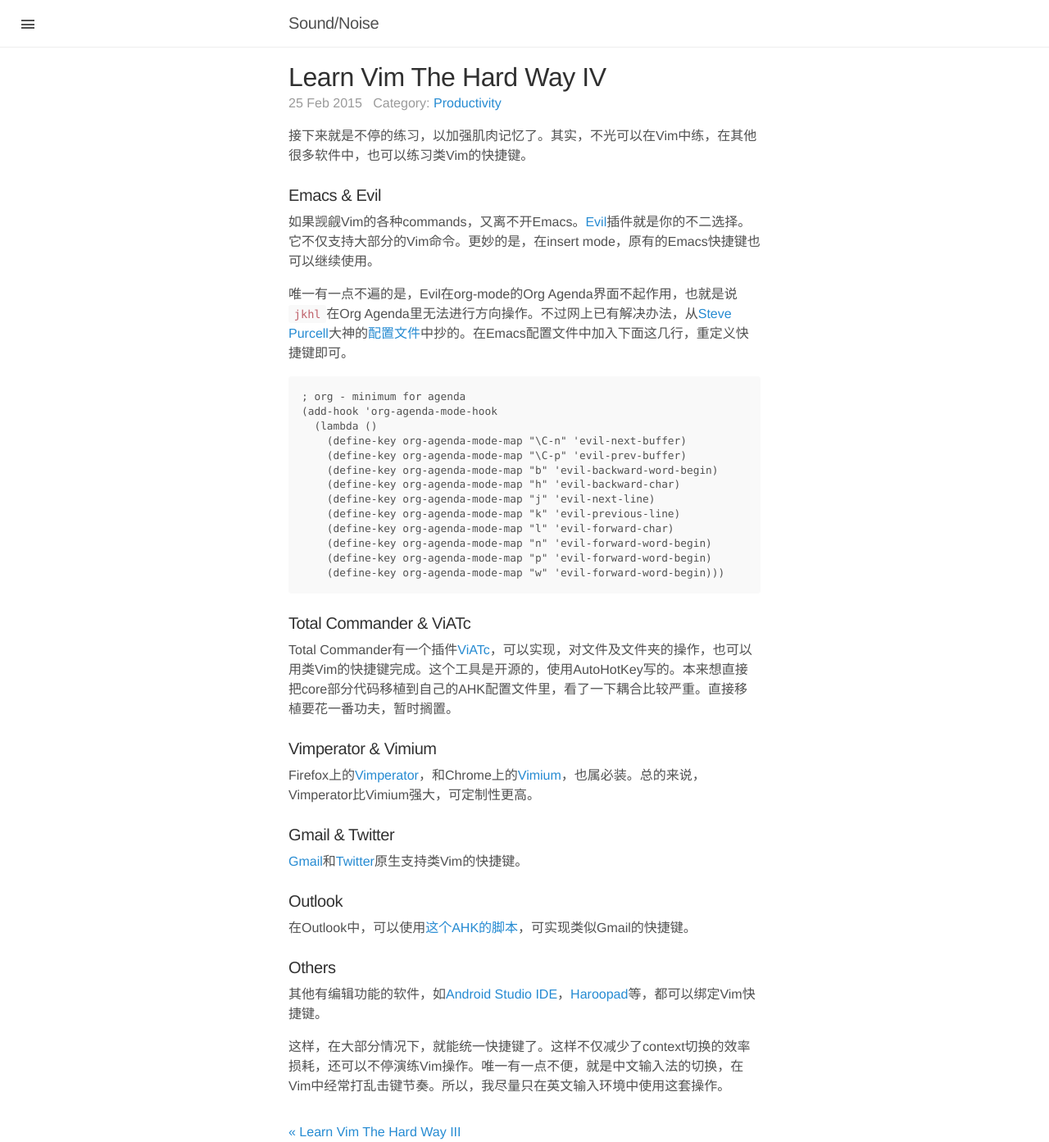
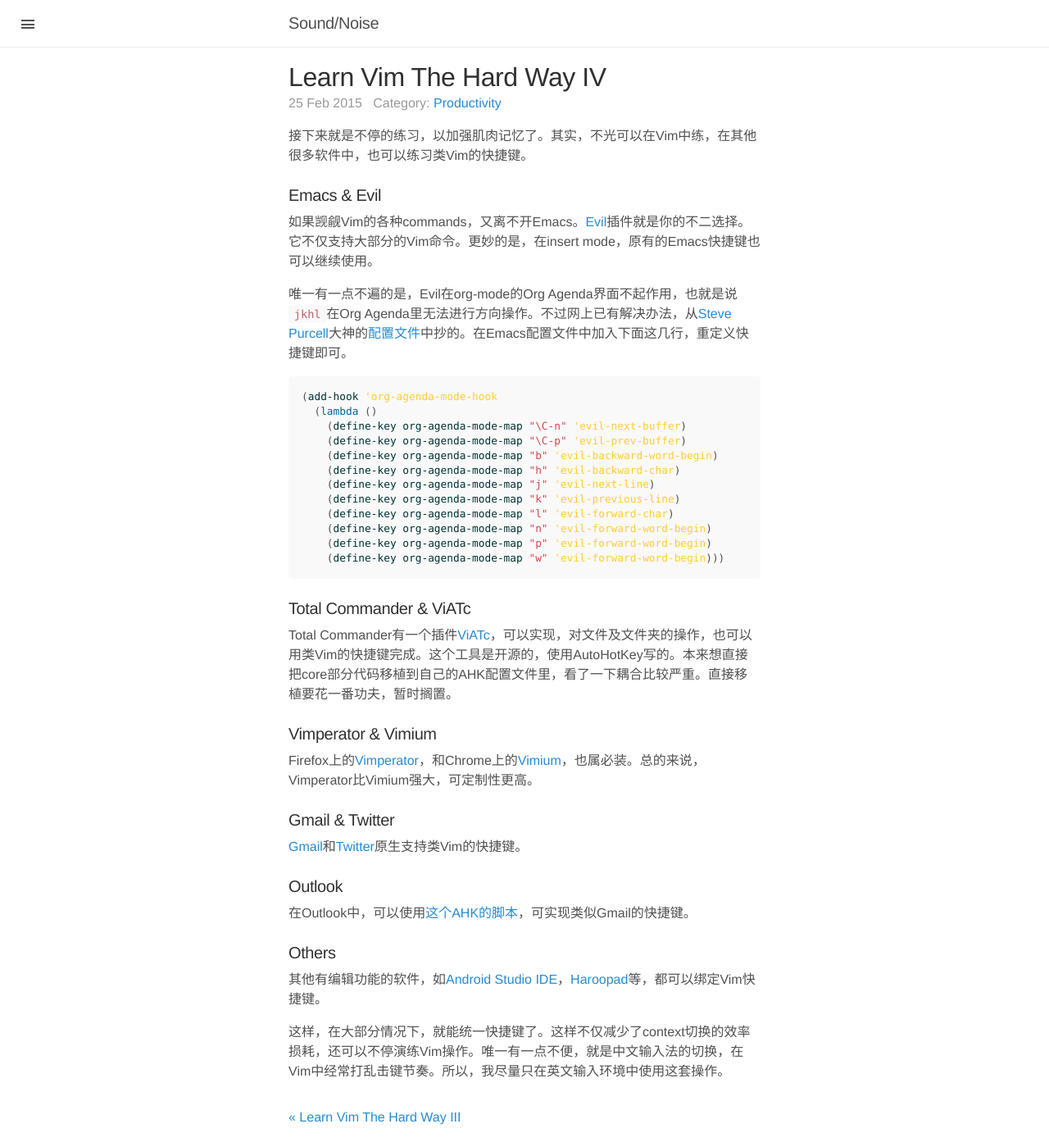
Before and after one commit to happybit/happybit.github.io, a Jekyll site: the page built from _posts/2015-02-25-learn-vim-the-hard-way-iv.markdown, in a window 1280 px wide. Shown: the whole page at 82% size. Built offline with Jekyll 4.4.1, drawn with Linux system fonts in a browser that asks for light colours; comment, search, counter and statistics services are not loaded.

Commit message:
minor correction

````diff
--- a/_posts/2015-02-25-learn-vim-the-hard-way-iv.markdown
+++ b/_posts/2015-02-25-learn-vim-the-hard-way-iv.markdown
@@ -16,8 +16,7 @@
 
 唯一有一点不遍的是，Evil在org-mode的Org Agenda界面不起作用，也就是说`jkhl`在Org Agenda里无法进行方向操作。不过网上已有解决办法，从[Steve Purcell](http://www.sanityinc.com/)大神的[配置文件](https://github.com/purcell/emacs.d)中抄的。在Emacs配置文件中加入下面这几行，重定义快捷键即可。
 
-```
-; org - minimum for agenda
+```lisp
 (add-hook 'org-agenda-mode-hook
   (lambda ()
     (define-key org-agenda-mode-map "\C-n" 'evil-next-buffer)
````
